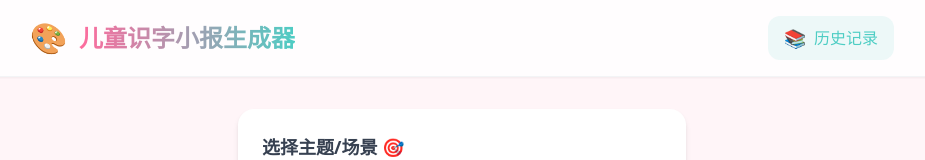
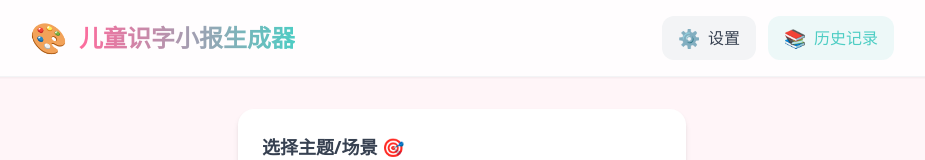
Before and after one commit to hleland66/social-insurance-calculator, a Next.js app in the folder names-pictures/: page / in a window 1280 px wide. Shown: the top 160 px of the page, without its empty margins (178-1103 px from the left). Built offline with nearby package versions, Linux system fonts and the light colour scheme; no server answers.

Commit message:
feat: add settings button to Header

```diff
--- a/names-pictures/src/components/Header.tsx
+++ b/names-pictures/src/components/Header.tsx
@@ -2,10 +2,11 @@
 
 interface HeaderProps {
   onOpenHistory: () => void;
+  onOpenSettings: () => void;
   historyCount: number;
 }
 
-export default function Header({ onOpenHistory, historyCount }: HeaderProps) {
+export default function Header({ onOpenHistory, onOpenSettings, historyCount }: HeaderProps) {
   return (
     <header className="sticky top-0 z-50 bg-white/80 backdrop-blur-sm border-b border-gray-100 shadow-sm">
       <div className="max-w-4xl mx-auto px-4 py-4 flex items-center justify-between">
@@ -15,6 +16,16 @@ export default function Header({ onOpenHistory, historyCount }: HeaderProps) {
             儿童识字小报生成器
           </h1>
         </div>
+
+        <div className="flex items-center gap-3">
+          <button
+            onClick={onOpenSettings}
+            className="flex items-center gap-2 px-4 py-2 rounded-xl bg-gray-100 text-gray-700 hover:bg-gray-200 transition-colors"
+            aria-label="打开设置"
+          >
+            <span className="text-lg">⚙️</span>
+            <span className="hidden sm:inline">设置</span>
+          </button>
 
           <button
             onClick={onOpenHistory}
@@ -29,6 +40,7 @@ export default function Header({ onOpenHistory, historyCount }: HeaderProps) {
             )}
           </button>
         </div>
+      </div>
     </header>
   );
 }
```
Lines whose indentation alone changed are shown as unchanged.
